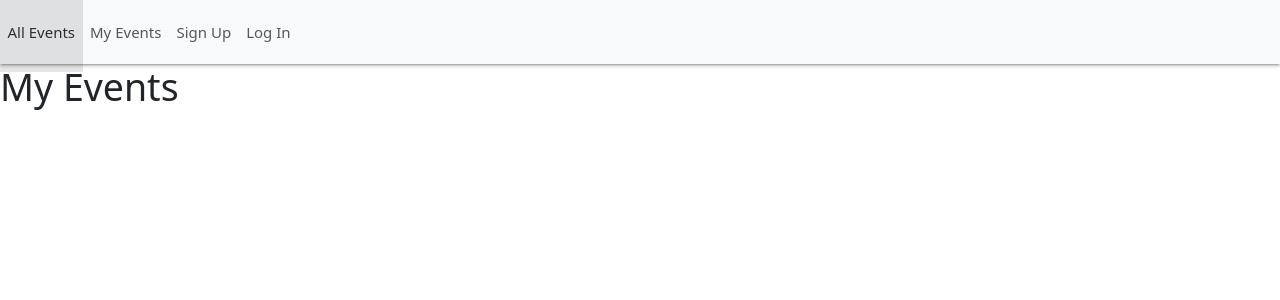
After one commit to trynceb/events-r-us, a Django app: page /my-events in a window 1280 px wide. The commit adds this page. Shown: the top 300 px of the page. Run offline with Django 4.2, Linux system fonts and the light colour scheme.

Commit message:
link urls

```diff
--- a/main_app/templates/base.html
+++ b/main_app/templates/base.html
@@ -19,7 +19,7 @@
               <a class="nav-link" href="{% url 'index' %}">All Events</a>
             </li>
             <li class="nav-item">
-              <a class="nav-link" href="{% url 'my_event' %}">My Events</a>
+              <a class="nav-link" href="{% url 'my_events' %}">My Events</a>
             </li>
             {% if user.is_authenticated %}
             <li class="nav-item">
--- /dev/null
+++ b/main_app/templates/my_events.html
@@ -0,0 +1,7 @@
+{% extends 'base.html' %}
+{% block content %}
+
+
+<h1>My Events</h1>
+
+{% endblock %}
--- a/main_app/urls.py
+++ b/main_app/urls.py
@@ -4,4 +4,6 @@ from . import views
 urlpatterns = [
     path('accounts/signup', views.signup, name='signup'),
     path('', views.home, name='home'),
+    path('all-events', views.index, name='index'),
+    path('my-events', views.my_events, name='my_events')
 ]
--- a/main_app/views.py
+++ b/main_app/views.py
@@ -6,6 +6,12 @@ from django.contrib.auth.mixins import LoginRequiredMixin
 
 def home(request):
   return render(request, 'home.html')
+
+def index(request):
+    return render(request, 'index.html')
+
+def my_events(request):
+    return render(request, 'my_events.html')
 
 def signup(request):
   error_message = ''
```
Also changed, not shown: main_app/templates/home.html (+3 -16 lines).
